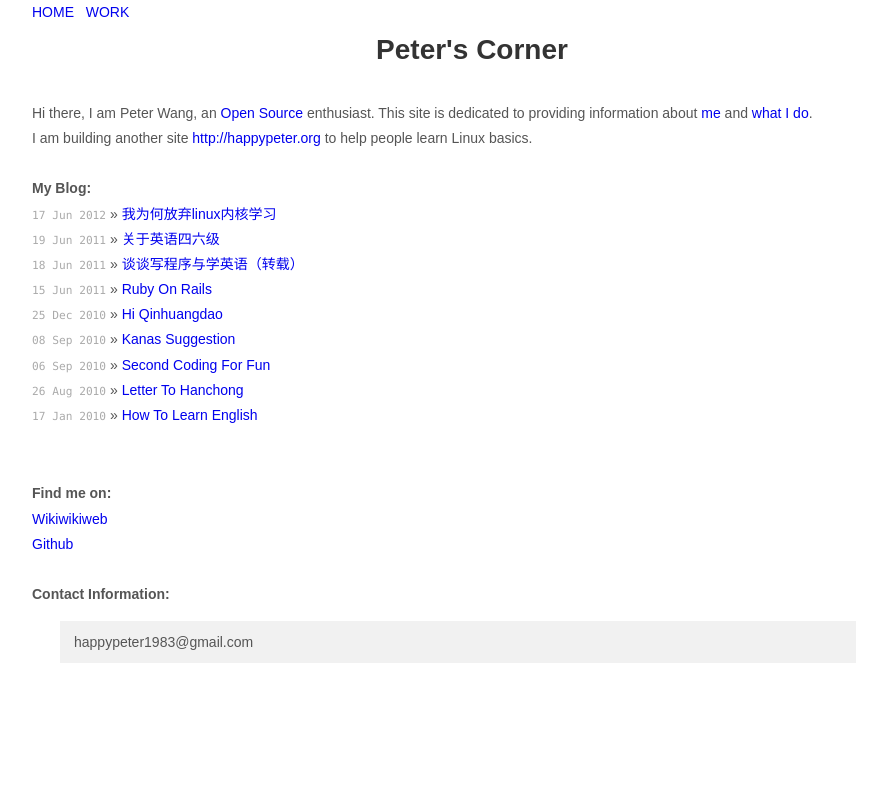
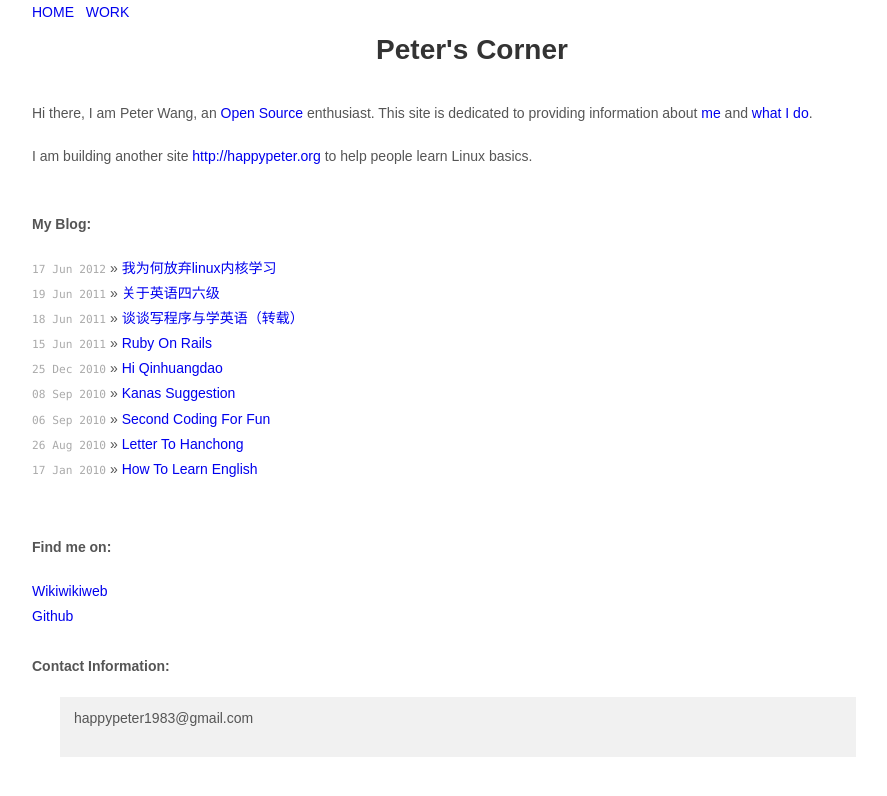
Before and after one commit to happypeter/happypeter.github.com, a Jekyll site: the page built from index.markdown, in a window 1280 px wide. Shown: the top 796 px of the page, without its empty margins (168-1055 px from the left). Built offline with Jekyll 4.4.1, drawn with Linux system fonts in a browser that asks for light colours; Markdown is read by kramdown in place of the engine named in the settings; comment, search, counter and statistics services are not loaded.

Commit message:
add margin-bottom for paragraphs

```diff
--- a/css/peter.css
+++ b/css/peter.css
@@ -60,3 +60,6 @@ ul.posts span {
 h1, h2, h3, h4, h5, h6 {
   font-weight: bold;
 }
+p {
+  margin-bottom: 18px;
+}
```
